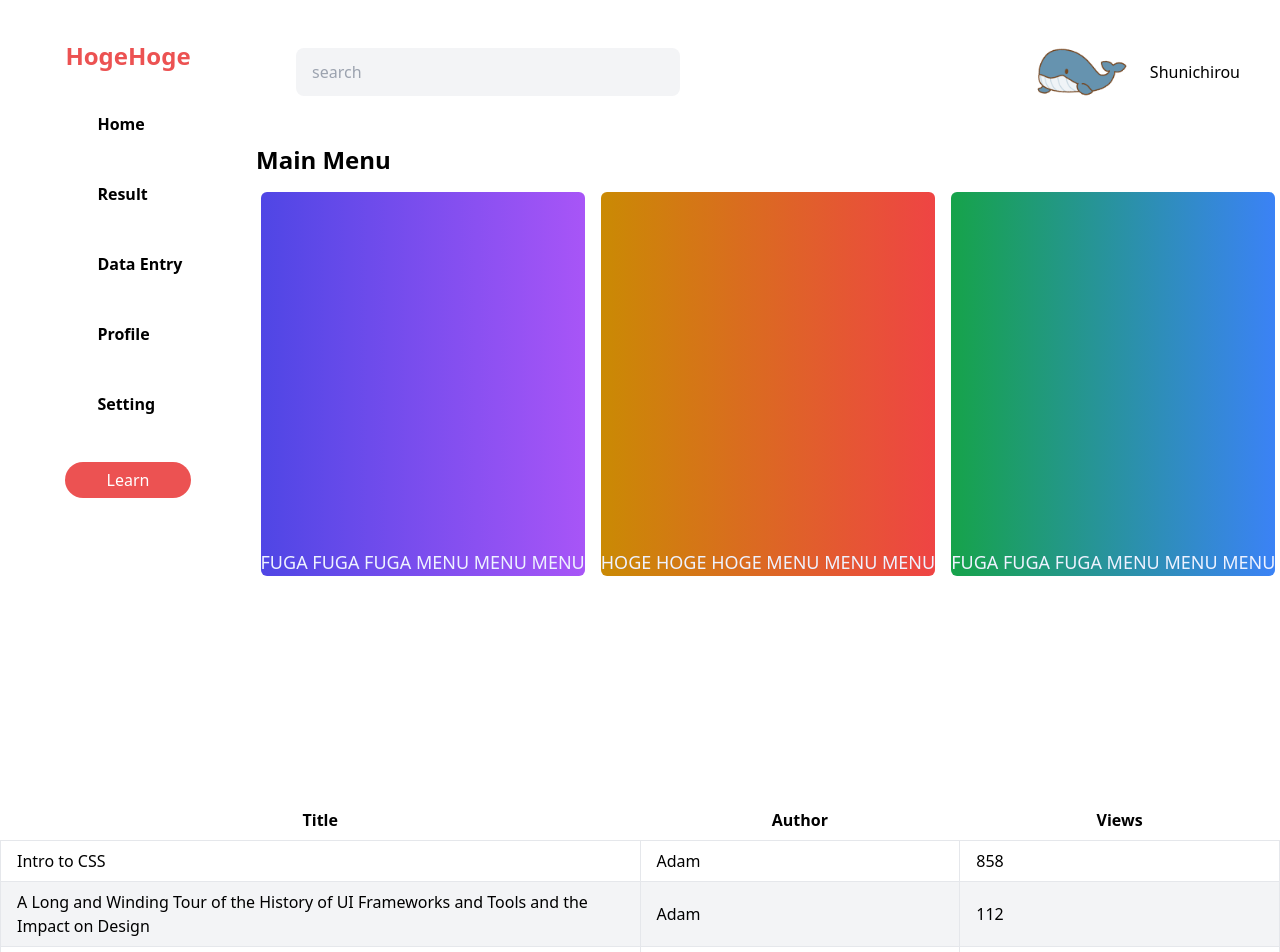
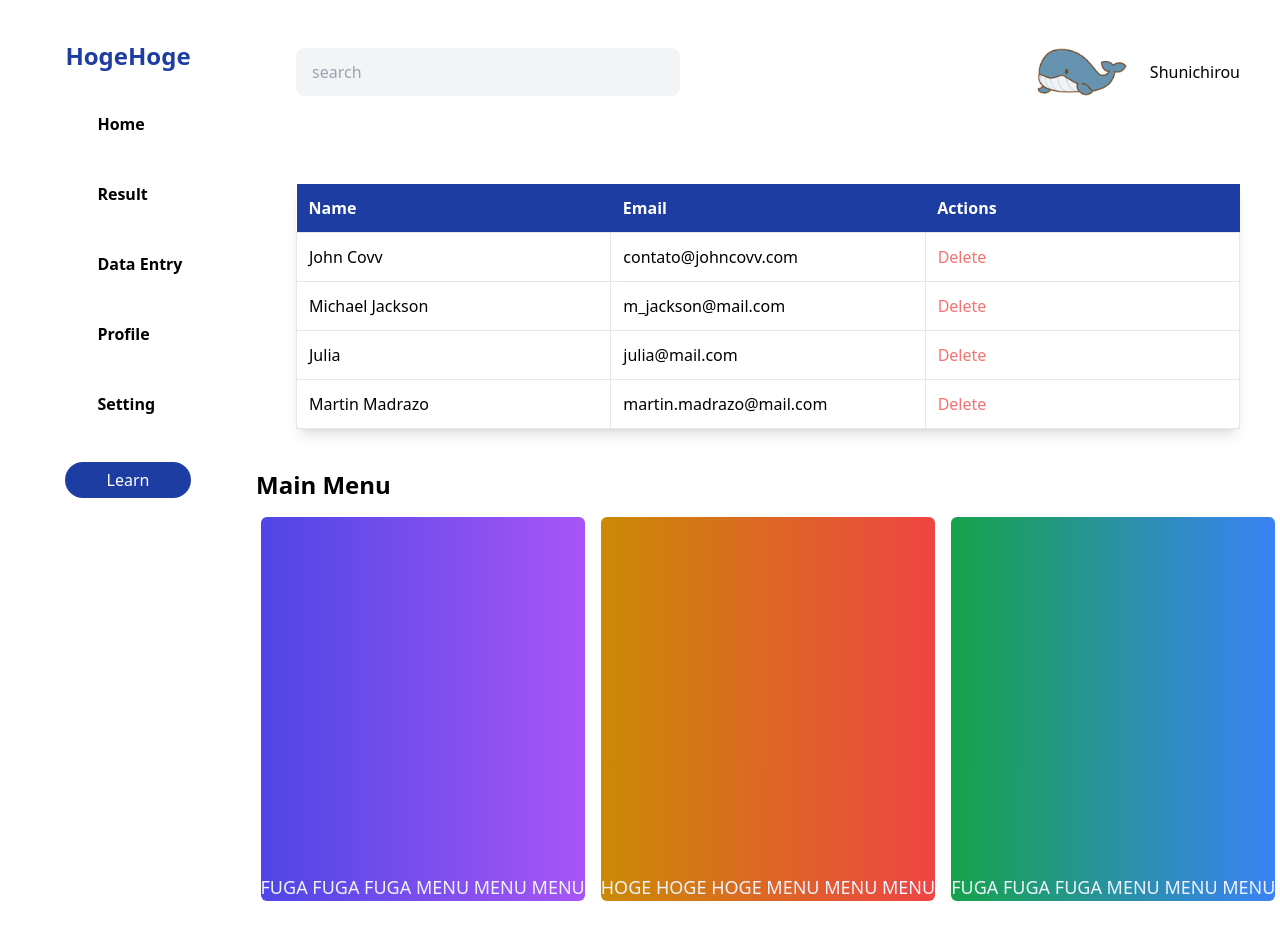
Before and after one commit to ShunichirouKamino/next-sandbox, a Next.js app: page / in a window 1280 px wide. Shown: the top 952 px of the page. After the commit the page ends 901 px from the top, so only its background shows below. Built offline with nearby package versions, Linux system fonts and the light colour scheme; some icons are missing.

Commit message:
body入れ替えてTable作成開始

```diff
--- a/src/components/SideBar/SideBarList/SideBarList.tsx
+++ b/src/components/SideBar/SideBarList/SideBarList.tsx
@@ -7,7 +7,7 @@ const SideBarList: React.FC<SideBarListProps> = () => {
     <>
       <ul>
         <SideBarElement></SideBarElement>
-        <button className="w-full mt-10 bg-[#EC5252] rounded-full py-1.5 text-white">
+        <button className="w-full mt-10 bg-[#1e3da3] rounded-full py-1.5 text-white">
           Learn
         </button>
       </ul>
--- a/src/components/SideBar/index.tsx
+++ b/src/components/SideBar/index.tsx
@@ -7,7 +7,7 @@ const SideBar: React.FC<SideBarProps> = () => {
     <>
       <div className="flex w-2/5 md:w-1/4 h-screen bg-white">
         <div className="mx-auto py-10">
-          <h1 className="text-2xl font-bold mb-10 cursor-pointer text-[#EC5252] duration-150">
+          <h1 className="text-2xl font-bold mb-10 cursor-pointer text-[#1e3da3] duration-150">
             HogeHoge
           </h1>
           <SideBarList></SideBarList>
--- a/src/components/Table/index.tsx
+++ b/src/components/Table/index.tsx
@@ -1,5 +1,7 @@
 export type Column<R> = {
   label: string;
+  size?: string;
+
   // style?: React.CSSProperties;
   // align?: "right" | "center" | "left";
   // required?: boolean;
@@ -15,35 +17,63 @@ export type TableProps<R> = {
 function Table<R>({ columns, rawdata }: TableProps<R>): JSX.Element {
   return (
     <>
-      <table className="table-fixed">
-        <thead>
-          <tr>
-            <th className="w-1/2 px-4 py-2">Title</th>
-            <th className="w-1/4 px-4 py-2">Author</th>
-            <th className="w-1/4 px-4 py-2">Views</th>
+      <div className="p-10">
+        <table className="frex w-full table-auto rounded-lg sm:shadow-lg">
+          <thead className="text-white">
+            <tr className="bg-[#1e3da3]">
+              <th className="p-3 text-left w-1/3">Name</th>
+              <th className="p-3 text-left w-1/3">Email</th>
+              <th className="p-3 text-left w-1/3">Actions</th>
             </tr>
           </thead>
-        <tbody>
-          <tr>
-            <td className="border px-4 py-2">Intro to CSS</td>
-            <td className="border px-4 py-2">Adam</td>
-            <td className="border px-4 py-2">858</td>
+          <tbody className="flex-1 sm:flex-none">
+            <tr className="flex flex-col flex-no wrap sm:table-row mb-2 sm:mb-0">
+              <td className="border-grey-light border hover:bg-gray-100 p-3">
+                John Covv
+              </td>
+              <td className="border-grey-light border hover:bg-gray-100 p-3 truncate">
+                contato@johncovv.com
+              </td>
+              <td className="border-grey-light border hover:bg-gray-100 p-3 text-red-400 hover:text-[#1e3da3] hover:font-medium cursor-pointer">
+                Delete
+              </td>
             </tr>
-          <tr className="bg-gray-100">
-            <td className="border px-4 py-2">
-              A Long and Winding Tour of the History of UI Frameworks and Tools
-              and the Impact on Design
+            <tr className="flex flex-col flex-no wrap sm:table-row mb-2 sm:mb-0">
+              <td className="border-grey-light border hover:bg-gray-100 p-3">
+                Michael Jackson
               </td>
-            <td className="border px-4 py-2">Adam</td>
-            <td className="border px-4 py-2">112</td>
+              <td className="border-grey-light border hover:bg-gray-100 p-3 truncate">
+                m_jackson@mail.com
+              </td>
+              <td className="border-grey-light border hover:bg-gray-100 p-3 text-red-400 hover:text-[#1e3da3] hover:font-medium cursor-pointer">
+                Delete
+              </td>
             </tr>
-          <tr>
-            <td className="border px-4 py-2">Intro to JavaScript</td>
-            <td className="border px-4 py-2">Chris</td>
-            <td className="border px-4 py-2">1,280</td>
+            <tr className="flex flex-col flex-no wrap sm:table-row mb-2 sm:mb-0">
+              <td className="border-grey-light border hover:bg-gray-100 p-3">
+                Julia
+              </td>
+              <td className="border-grey-light border hover:bg-gray-100 p-3 truncate">
+                julia@mail.com
+              </td>
+              <td className="border-grey-light border hover:bg-gray-100 p-3 text-red-400 hover:text-[#1e3da3] hover:font-medium cursor-pointer">
+                Delete
+              </td>
+            </tr>
+            <tr className="flex flex-col flex-no wrap sm:table-row mb-2 sm:mb-0">
+              <td className="border-grey-light border hover:bg-gray-100 p-3">
+                Martin Madrazo
+              </td>
+              <td className="border-grey-light border hover:bg-gray-100 p-3 truncate">
+                martin.madrazo@mail.com
+              </td>
+              <td className="border-grey-light border hover:bg-gray-100 p-3 text-red-400 hover:text-[#1e3da3] hover:font-medium cursor-pointer">
+                Delete
+              </td>
             </tr>
           </tbody>
         </table>
+      </div>
     </>
   );
 }
--- /dev/null
+++ b/src/components/TopPage/Body/Body.tsx
@@ -0,0 +1,30 @@
+export type BodyProps = {};
+
+const Body: React.FC<BodyProps> = () => {
+  return (
+    <>
+      <div className="w-full ">
+        <h1 className="text-2xl font-semibold">Main Menu</h1>
+        <div className="md:flex mt-4 space-x-4  justify-center">
+          <div className="h-96 bg-gradient-to-r from-indigo-600 to-purple-500 flex items-end rounded-md">
+            <p className="text-lg text-indigo-50">
+              FUGA FUGA FUGA MENU MENU MENU
+            </p>
+          </div>
+          <div className="h-96 bg-gradient-to-r from-yellow-600 to-red-500 flex items-end rounded-md">
+            <p className="text-lg text-indigo-50">
+              HOGE HOGE HOGE MENU MENU MENU
+            </p>
+          </div>
+          <div className="h- bg-gradient-to-r from-green-600 to-blue-500 flex items-end rounded-md">
+            <p className="text-lg text-indigo-50">
+              FUGA FUGA FUGA MENU MENU MENU
+            </p>
+          </div>
+        </div>
+      </div>
+    </>
+  );
+};
+
+export default Body;
--- a/src/components/TopPage/index.tsx
+++ b/src/components/TopPage/index.tsx
@@ -1,6 +1,8 @@
 import Header from "../Header";
 import ImageContainer from "../ImageContainer";
 import SideBar from "../SideBar";
+import Table from "../Table";
+import Body from "./Body/Body";
 
 export type TopPageProps = {
   text: string;
@@ -13,26 +15,8 @@ const TopPage: React.FC<TopPageProps> = ({ text }) => {
         <SideBar></SideBar>
         <main className=" min-h-screen w-full">
           <Header></Header>
-          <div className="w-full ">
-            <h1 className="text-2xl font-semibold">Main Menu</h1>
-            <div className="md:flex mt-4 space-x-4  justify-center">
-              <div className="h-96 bg-gradient-to-r from-indigo-600 to-purple-500 flex items-end rounded-md">
-                <p className="text-lg text-indigo-50">
-                  FUGA FUGA FUGA MENU MENU MENU
-                </p>
-              </div>
-              <div className="h-96 bg-gradient-to-r from-yellow-600 to-red-500 flex items-end rounded-md">
-                <p className="text-lg text-indigo-50">
-                  HOGE HOGE HOGE MENU MENU MENU
-                </p>
-              </div>
-              <div className="h- bg-gradient-to-r from-green-600 to-blue-500 flex items-end rounded-md">
-                <p className="text-lg text-indigo-50">
-                  FUGA FUGA FUGA MENU MENU MENU
-                </p>
-              </div>
-            </div>
-          </div>
+          <Table columns={[]}></Table>
+          <Body></Body>
         </main>
       </div>
     </>
--- a/src/pages/index.tsx
+++ b/src/pages/index.tsx
@@ -2,6 +2,9 @@ import { getSortedPostsData } from "../lib/posts";
 import { GetServerSideProps, NextPage } from "next";
 import TopPage from "../components/TopPage";
 import Table from "../components/Table";
+import Header from "../components/Header";
+import SideBar from "../components/SideBar";
+import Body from "../components/TopPage/Body/Body";
 
 /**
  * Homeページ表示用SSGファンクション
@@ -13,7 +16,6 @@ const Home = (): JSX.Element => {
   return (
     <>
       <TopPage text={""}></TopPage>
-      <Table columns={[]}></Table>
     </>
     // <Layout home>
     //   <Head>
```
Lines whose indentation alone changed are shown as unchanged.
